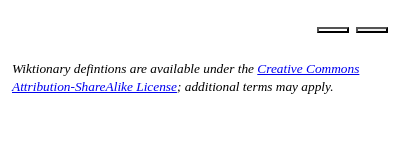
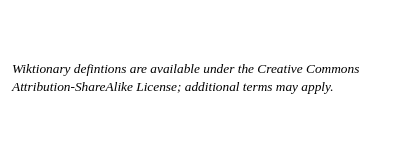
Before and after one commit to AesaraB/contextual-wiktionary, a browser extension: page src/popup/popup.html in a window 400 px wide. Drawn offline with nearby package versions, Linux system fonts and the light colour scheme; files that its build step writes are made by us from their sources.

Commit message:
Created sass builder, removed redundant javascript module in popup

```diff
--- a/src/popup/popup.html
+++ b/src/popup/popup.html
@@ -10,7 +10,6 @@
 	<script src="/options/defaultConfig.js"></script>
 	<script src="styler.js"></script>
 	<script defer="" src="/popup/scripts/listener.js" type="module"></script>
-	<script defer="" src="/popup/scripts/languageAutoscroll.js" type="module"></script>
 </head>
 
 <body id="content" class="contextual-wiktionary">
--- a/src/resources/stylesheet/scss/builder.scss
+++ b/src/resources/stylesheet/scss/main.scss
@@ -1,4 +1,2 @@
-@use 'themes/acorn';
-//Main
 @use 'main/mainLayout';
 @use 'main/mainDesign';
--- a/src/resources/stylesheet/scss/themes/acorn.scss
+++ b/src/resources/stylesheet/scss/themes/acorn.scss
@@ -70,7 +70,7 @@
 	--font-small-size: 150%;
 }
 
-@media (prefers-colour-scheme: light) {
+@media (prefers-color-scheme: light) {
 	:root {
 		--background-colour: #{$light-gray-20};
 		--text-colour: #{$dark-gray-90};
@@ -87,6 +87,7 @@
 		--history-image: url(../icons/historyLight.svg);
 	}
 }
+@media (prefers-color-scheme: dark) {
 	:root {
 		--background-colour: #{$dark-gray-80};
 		--text-colour: #{$light-gray-05};
@@ -110,3 +111,4 @@
 		--ext-button-image: url(../icons/externalLinkDark.svg);
 		--history-image: url(../icons/historyDark.svg);
 	}
+}
```
Also changed, not shown: 1 other file. Lines whose indentation alone changed are shown as unchanged.
